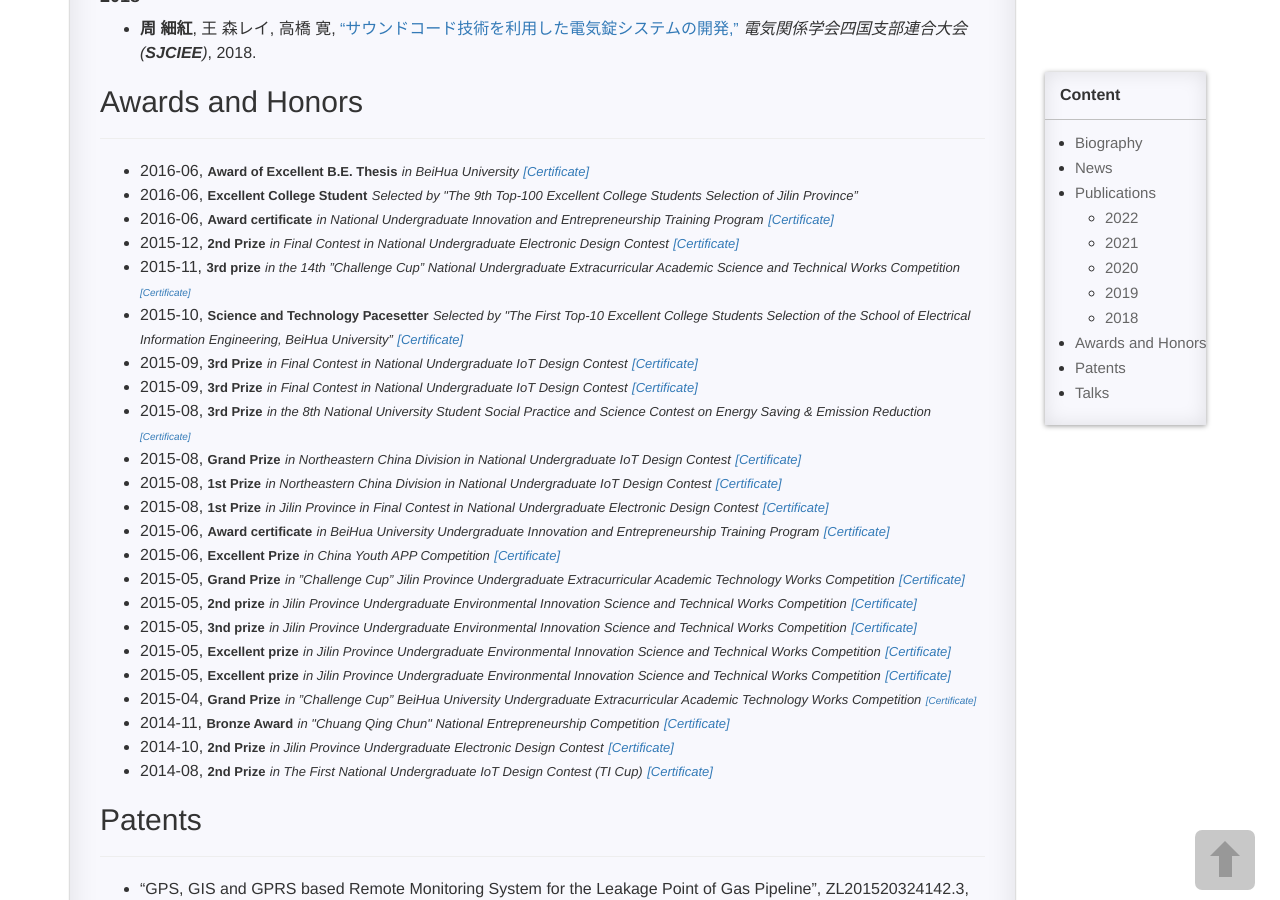
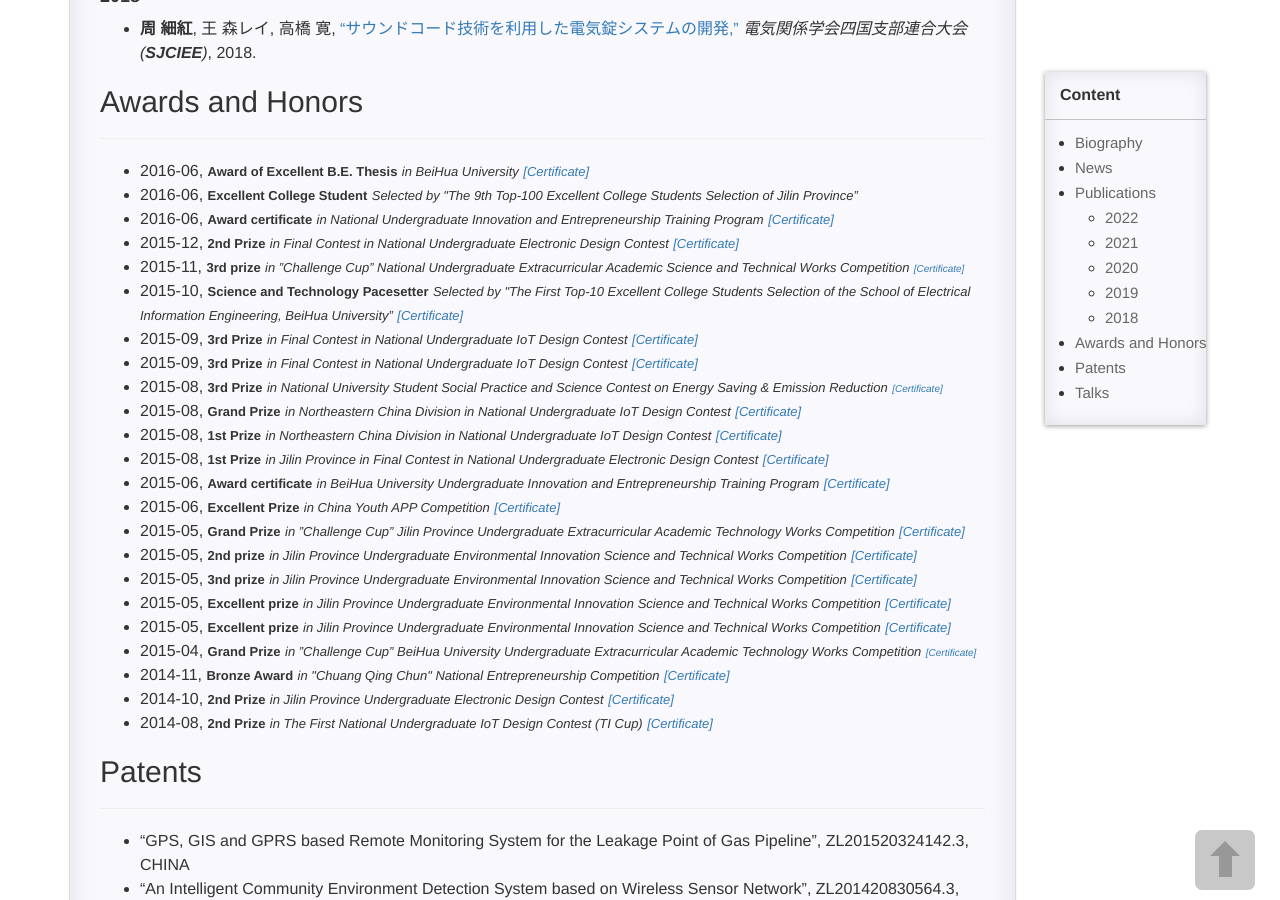
Before and after one commit to XihongZhou/xihongzhou.github.io, a Jekyll site: the page built from pages/1_homepage.md, in a window 1280 px wide and 900 px high, scrolled down 1645 px. Built offline with Jekyll 4.4.1, drawn with Linux system fonts in a browser that asks for light colours; comment, search, counter and statistics services are not loaded.

Commit message:
Update 1_homepage.md

```diff
--- a/pages/1_homepage.md
+++ b/pages/1_homepage.md
@@ -89,11 +89,11 @@
 - 2016-06, **<font size="2">Excellent College Student</font>** *<font size="2">Selected by "The 9th Top-100 Excellent College Students Selection of Jilin Province”</font>*
 - 2016-06, **<font size="2">Award certificate</font>** *<font size="2">in National Undergraduate Innovation and Entrepreneurship Training Program</font>* [*<font size="2">[Certificate]</font>*](https://xihongzhou.github.io/images/Certificate/2016-06_NU_IETP.jpg)
 - 2015-12, **<font size="2">2nd Prize</font>** *<font size="2">in Final Contest in National Undergraduate Electronic Design Contest</font>* [*<font size="2">[Certificate]</font>*](https://xihongzhou.github.io/images/Certificate/2015-12_NU_EDC.jpg)
-- 2015-11, **<font size="2">3rd prize</font>** *<font size="2">in the 14th ”Challenge Cup” National Undergraduate Extracurricular Academic Science and Technical Works Competition</font>* [*<font size="1">[Certificate]</font>*](https://xihongzhou.github.io/images/Certificate/2015-11_NU_EACTWC_(3P).jpg)
+- 2015-11, **<font size="2">3rd prize</font>** *<font size="2">in ”Challenge Cup” National Undergraduate Extracurricular Academic Science and Technical Works Competition</font>* [*<font size="1">[Certificate]</font>*](https://xihongzhou.github.io/images/Certificate/2015-11_NU_EACTWC_(3P).jpg)
 - 2015-10, **<font size="2">Science and Technology Pacesetter</font>** *<font size="2">Selected by "The First Top-10 Excellent College Students Selection of the School of Electrical Information Engineering, BeiHua University”</font>* [*<font size="2">[Certificate]</font>*](https://xihongzhou.github.io/images/Certificate/2015-10-17_BHU_Top10_ECS.jpg)
 - 2015-09, **<font size="2">3rd Prize</font>** *<font size="2">in Final Contest in National Undergraduate IoT Design Contest</font>* [*<font size="2">[Certificate]</font>*](https://xihongzhou.github.io/images/Certificate/2015-09_NU_IoT_DC_(1).jpg)
 - 2015-09, **<font size="2">3rd Prize</font>** *<font size="2">in Final Contest in National Undergraduate IoT Design Contest</font>* [*<font size="2">[Certificate]</font>*](https://xihongzhou.github.io/images/Certificate/2015-09_NU_IoT_DC_(2).jpg)
-- 2015-08, **<font size="2">3rd Prize</font>** *<font size="2">in the 8th National University Student Social Practice and Science Contest on Energy Saving & Emission Reduction</font>* [*<font size="1">[Certificate]</font>*](https://xihongzhou.github.io/images/Certificate/2015-08_NUS_SPSC_ESER.jpg)
+- 2015-08, **<font size="2">3rd Prize</font>** *<font size="2">in National University Student Social Practice and Science Contest on Energy Saving & Emission Reduction</font>* [*<font size="1">[Certificate]</font>*](https://xihongzhou.github.io/images/Certificate/2015-08_NUS_SPSC_ESER.jpg)
 - 2015-08, **<font size="2">Grand Prize</font>** *<font size="2">in Northeastern China Division in National Undergraduate IoT Design Contest</font>* [*<font size="2">[Certificate]</font>*](https://xihongzhou.github.io/images/Certificate/2015-08_NU_IoT_DC_(GP_NCD).jpg)
 - 2015-08, **<font size="2">1st Prize</font>** *<font size="2">in Northeastern China Division in National Undergraduate IoT Design Contest</font>* [*<font size="2">[Certificate]</font>*](https://xihongzhou.github.io/images/Certificate/2015-08_NU_IoT_DC_(FP_NCD).jpg)
 - 2015-08, **<font size="2">1st Prize</font>** *<font size="2">in Jilin Province in Final Contest in National Undergraduate Electronic Design Contest</font>* [*<font size="2">[Certificate]</font>*](https://xihongzhou.github.io/images/Certificate/2015-08_NU_EDC_(FP_JP).jpg)
```
